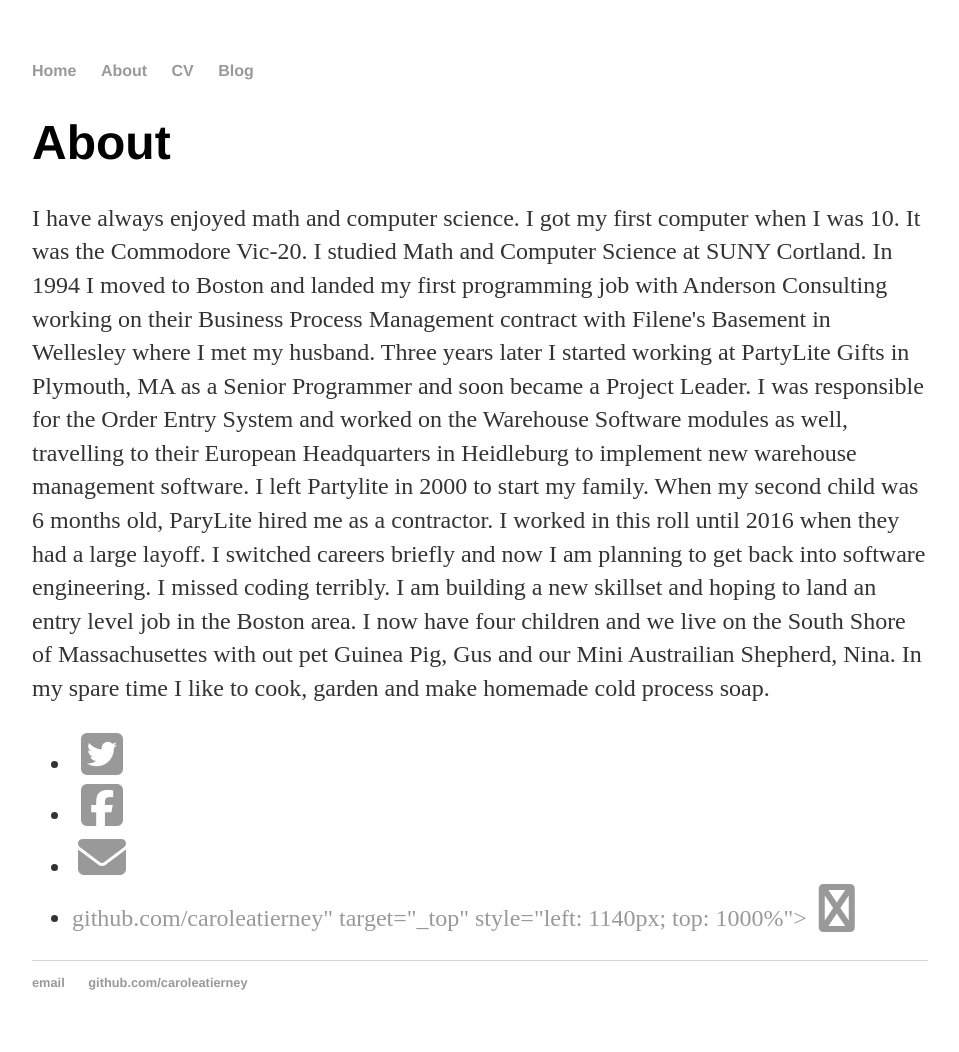
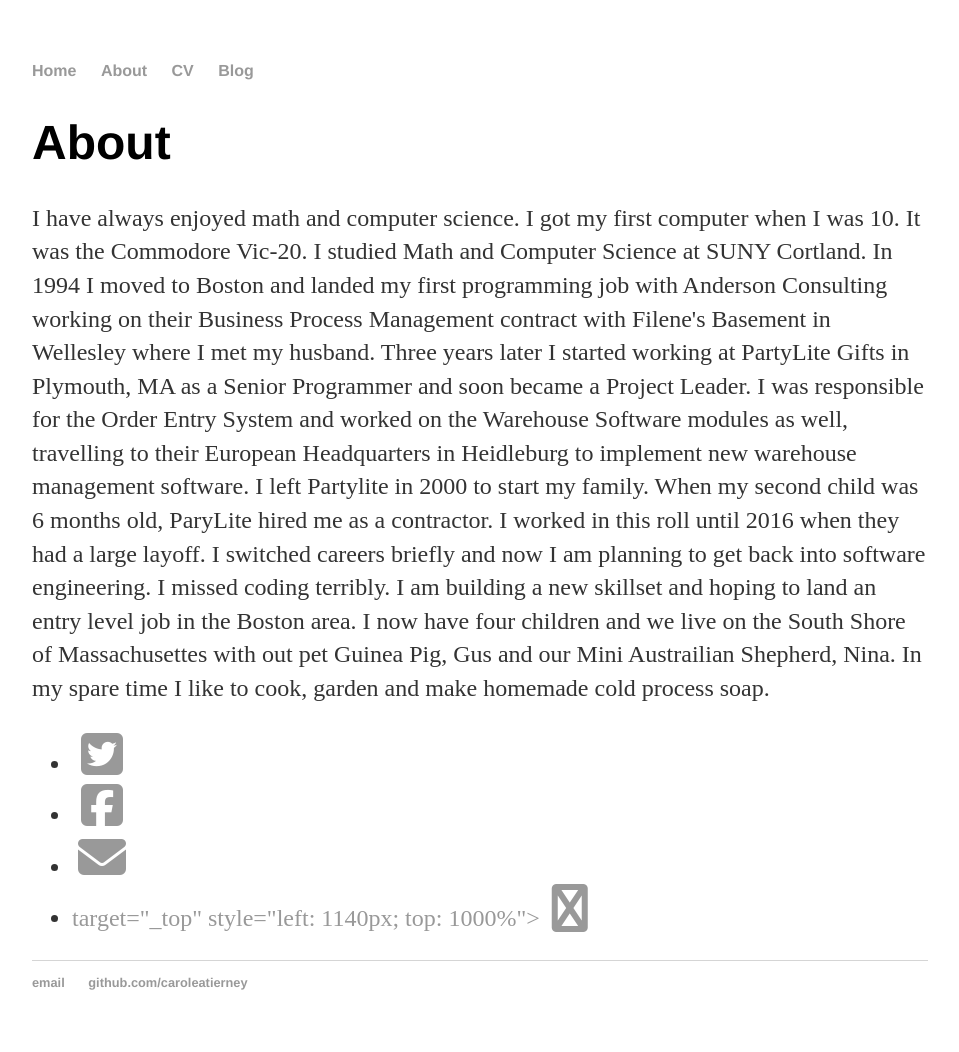
Before and after one commit to caroleatierney/Before-GA-Repository, a Jekyll site: the page built from about/index.html, in a window 1280 px wide. Shown: the whole page, without its empty margins (160-1119 px from the left). Built offline with Jekyll 4.4.1, drawn with Linux system fonts in a browser that asks for light colours; nearby versions of some CDN libraries.

Commit message:
Update index.html
Fix github

```diff
--- a/about/index.html
+++ b/about/index.html
@@ -11,6 +11,6 @@ title: About Carole Tierney
 				<li><a href="#@CaroleATierney" style="left: 1120px; top: 1000%"><i class="fab fa-twitter-square fa-2x fa-fw target="_blank"></i></a></li>
 				<li><a href="https://www.facebook.com/Carole Ann Brno Tierney/" style="left: 1120px; top: 1000%"><i class="fab fa-facebook-square fa-2x fa-fw target="_blank"></i></a></li>
 		   		<li><a href="mailto:caroleatierney@gmail.com" target="_top" style="left: 1140px; top: 1000%"><i class="fas fa-envelope fa-2x fa-fw" target="_blank"></i> </a></li>
-				<li><a href="https://github.com/caroleatierney">github.com/caroleatierney" target="_top" style="left: 1140px; top: 1000%"><i class="fas fa-github fa-2x fa-fw" target="_blank"></i> </a></li>
+				<li><a href="https://github.com/caroleatierney"github.com/caroleatierney"> target="_top" style="left: 1140px; top: 1000%"><i class="fas fa-github fa-2x fa-fw" target="_blank"></i> </a></li>
 			</ul>
 		</div>
```
